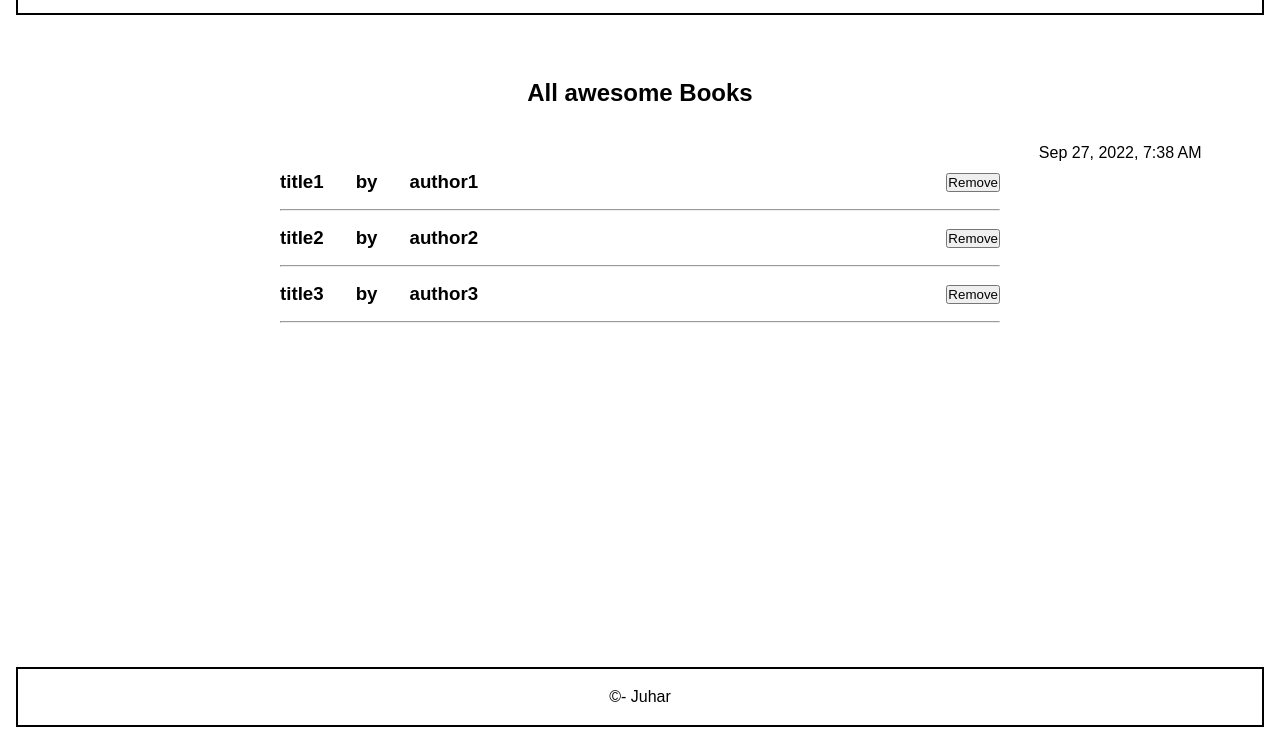
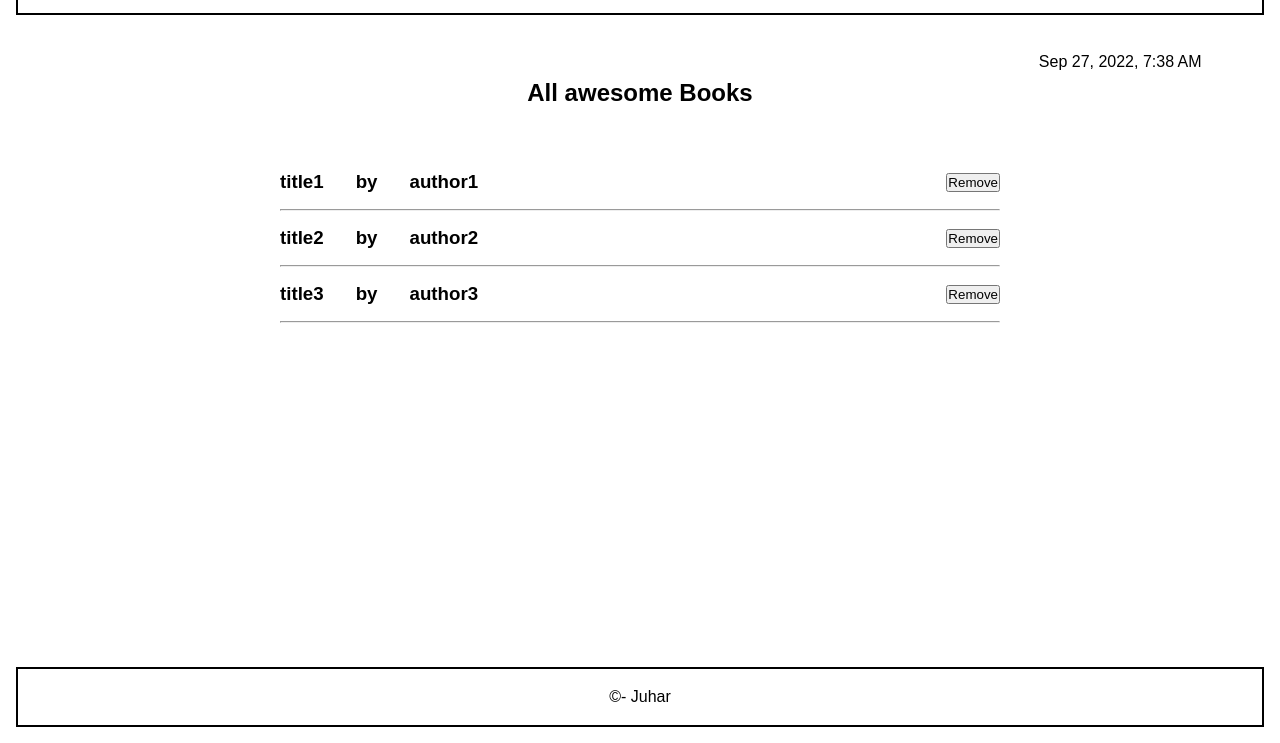
Before and after one commit to juaryimami/Awesome-books-ES5, a website with bundled scripts: page index.html in a window 1280 px wide. Shown: the part 57-800 px from the top of the page. Built offline with nearby package versions, Linux system fonts and the light colour scheme.

Commit message:
date position

```diff
--- a/index.css
+++ b/index.css
@@ -121,3 +121,8 @@ hr {
 .align-center {
   align-items: center;
 }
+.time {
+  position: absolute;
+  top: 25%;
+  right: 5%;
+}
--- a/index.html
+++ b/index.html
@@ -18,12 +18,12 @@
       <li class="items contactBtn">Contact</li>
     </ul>
   </nav>
+  <section class="date">
+    <p class="time"></p>
+  </section>
   <section class="books">
     <h1>All awesome Books</h1>
     <div class="bookList"></div>
-  </section>
-  <section class="date">
-    <p class="time"></p>
   </section>
   <section class="add-book displayNone">
     <h1>Add A New Book</h1>
```
